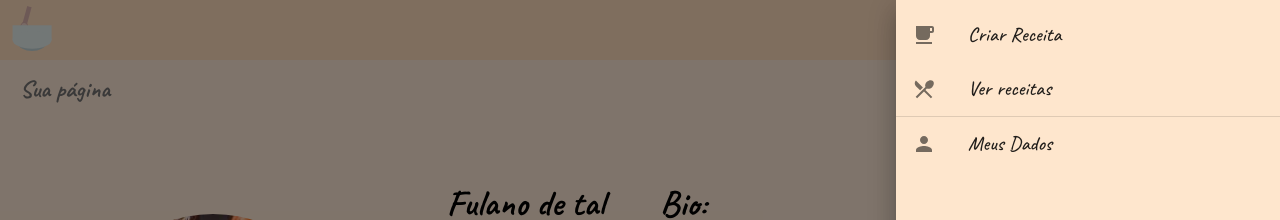
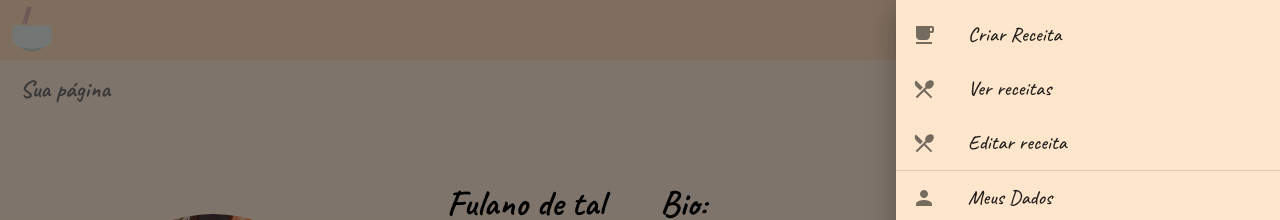
Before and after one commit to mugarate12/minhaReceitaFront, a Next.js app: page /users/mypage in a window 1280 px wide. Both pictures are taken after a click on the button "Menu". Shown: the top 220 px of the page. Built offline with nearby package versions, Linux system fonts and the light colour scheme.

Commit message:
create base to update recipe page

```diff
--- a/components/HeaderMenu.tsx
+++ b/components/HeaderMenu.tsx
@@ -56,6 +56,17 @@ export default function HeaderMenu() {
           <ListItemText ><span className={styles.menuItemText}>Ver receitas</span></ListItemText>
         </ListItem>
 
+        <ListItem
+          button={true}
+          onClick={() => router.push('/recipes/update')}
+        >
+          <ListItemIcon>
+            <LocalDiningIcon/>
+          </ListItemIcon>
+
+          <ListItemText ><span className={styles.menuItemText}>Editar receita</span></ListItemText>
+        </ListItem>
+
         <Divider />
       </>
     )
```
Also changed, not shown: pages/recipes/update.tsx (added, +25 -0 lines), styles/UpdateRecipe.module.css (added, +8 -0 lines).
